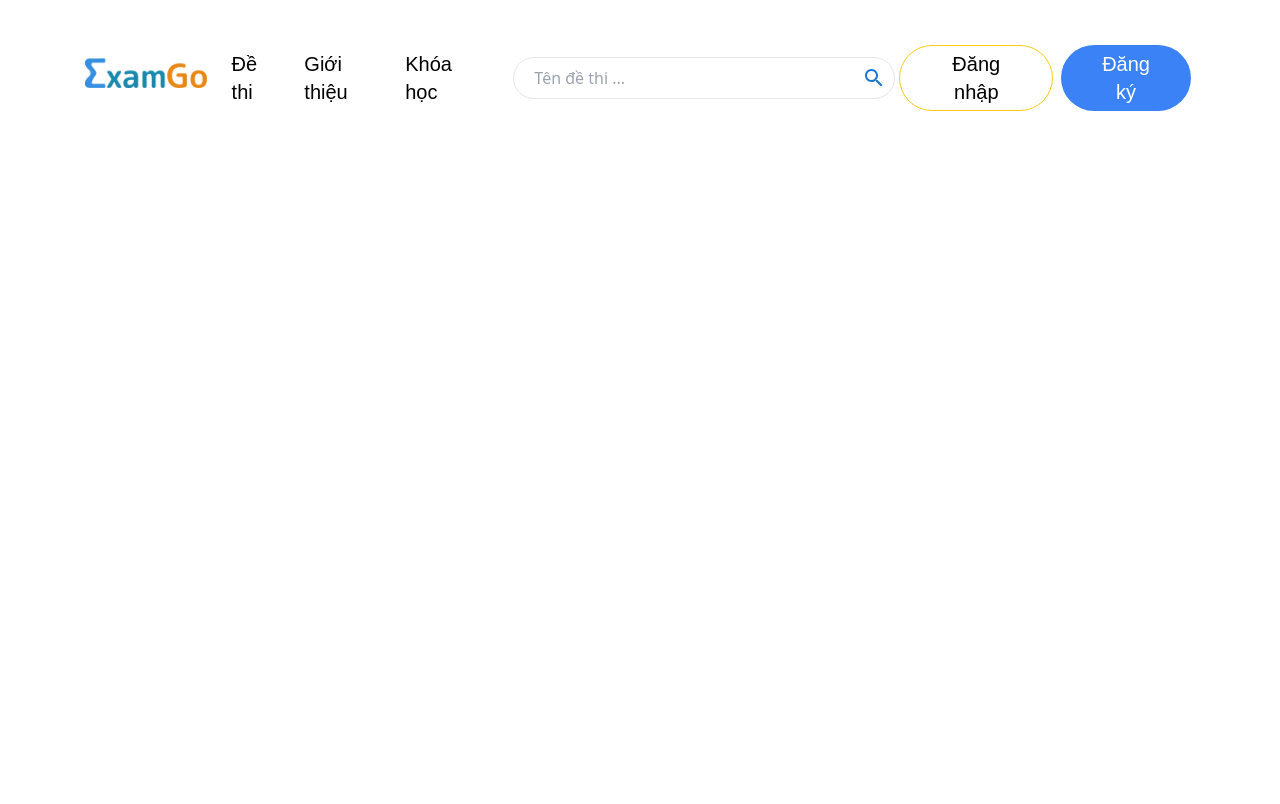
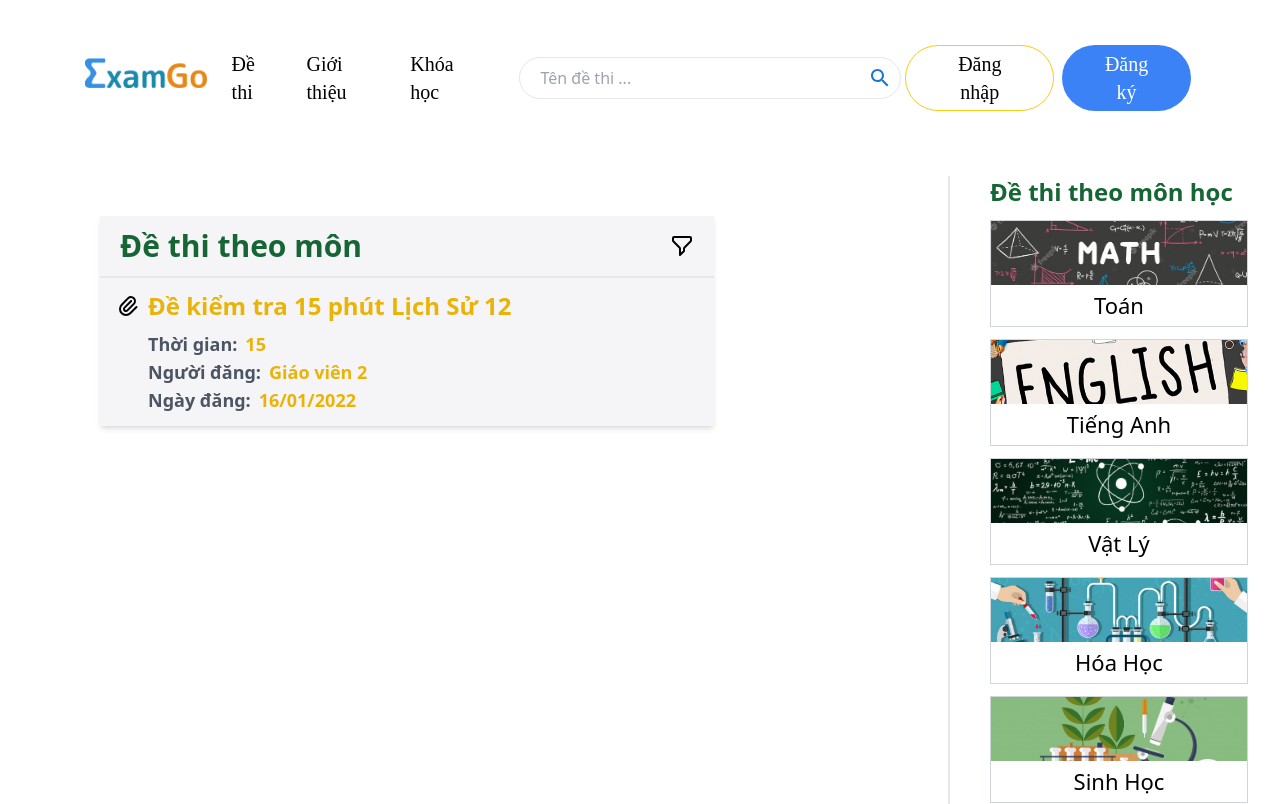
Before and after one commit to dungnguyenq1w2/ExamGo, a React (Create React App) app in the folder front-end/: page /exam in a window 1280 px wide. Shown: the top 804 px of the page. Built offline with nearby package versions, Linux system fonts and the light colour scheme.

Commit message:
add examlist page

```diff
--- a/front-end/src/components/Header.jsx
+++ b/front-end/src/components/Header.jsx
@@ -9,7 +9,10 @@ const Header = () => {
 	const [menu, setMenu] = useState(true);
 
 	return (
-		<div className="relative flex flex-nowrap items-center justify-between my-[10px] mx-[10px] py-[5px] px-[10px] lg:my-[20px] lg:mx-[10px] xl:my-[40px] xl:mx-[75px]">
+		<div
+			style={{ fontFamily: 'Yanone Kaffeesatz' }}
+			className="relative flex flex-nowrap items-center justify-between my-[10px] mx-[10px] py-[5px] px-[10px] lg:my-[20px] lg:mx-[10px] xl:my-[40px] xl:mx-[75px]"
+		>
 			<Link to="/">
 				<img
 					className="h-[25px] mb-[10px] md:h-[25px] lg:h-[30px]"
--- a/front-end/src/components/Loading.jsx
+++ b/front-end/src/components/Loading.jsx
@@ -1,4 +1,4 @@
-import React from "react";
+import React from 'react';
 
 function Loading() {
 	return <div></div>;
--- /dev/null
+++ b/front-end/src/features/Exam/components/ExamItem.jsx
@@ -0,0 +1,48 @@
+function ExamItem({ id, name, minuteLimit, creator, openDate, isDone }) {
+	return (
+		<div className="py-2">
+			<div className="flex jutify-between items-center">
+				<div className="flex flex-1 jutify-between items-center">
+					<svg
+						xmlns="http://www.w3.org/2000/svg"
+						className="h-6 w-6"
+						fill="none"
+						viewBox="0 0 24 24"
+						stroke="currentColor"
+					>
+						<path
+							strokeLinecap="round"
+							strokeLinejoin="round"
+							strokeWidth={2}
+							d="M15.172 7l-6.586 6.586a2 2 0 102.828 2.828l6.414-6.586a4 4 0 00-5.656-5.656l-6.415 6.585a6 6 0 108.486 8.486L20.5 13"
+						/>
+					</svg>
+
+					<h3
+						className={`text-md md:text-xl xl:text-2xl ${
+							isDone ? 'text-green-500' : 'text-yellow-500'
+						} font-semibold ml-2 cursor-pointer`}
+					>
+						{name}
+					</h3>
+				</div>
+			</div>
+			<div className="ml-8 mt-2">
+				<h3 className="text-sm sm:text-md xl:text-lg text-gray-600 font-semibold">
+					Thời gian:
+					<span className="text-yellow-500 ml-2">{minuteLimit}</span>
+				</h3>
+				<h4 className="text-sm sm:text-md xl:text-lg text-gray-600 font-semibold">
+					Người đăng:
+					<span className="text-yellow-500 ml-2">{creator}</span>
+				</h4>
+				<h4 className="text-sm sm:text-md xl:text-lg text-gray-600 font-semibold">
+					Ngày đăng:
+					<span className="text-yellow-500 ml-2">{openDate}</span>
+				</h4>
+			</div>
+		</div>
+	);
+}
+
+export default ExamItem;
--- a/front-end/src/features/Exam/index.jsx
+++ b/front-end/src/features/Exam/index.jsx
@@ -10,7 +10,7 @@ function ExamFeature(props) {
 	return (
 		<div className="exam">
 			<Routes>
-				<Route path="/:" element={<ExamList />} />
+				<Route path="/" element={<ExamList />} />
 				<Route path=":examId" element={<ExamDetail />} />
 				<Route path="take/:examId" element={<TakeExam />} />
 				<Route path="result/:examId" element={<ExamResult />} />
--- a/front-end/src/features/Exam/pages/ExamList.jsx
+++ b/front-end/src/features/Exam/pages/ExamList.jsx
@@ -1,7 +1,309 @@
-import React from 'react';
+import React, { useState } from 'react';
+import Loading from '../../../components/Loading';
+import moment from 'moment';
+import ExamItem from '../components/ExamItem';
 
 function ExamList() {
-	return <div>ExamList</div>;
+	const [exams, setExams] = useState([
+		{
+			_id: '61e3f41a3b7773d24d08c683',
+			name: 'Đề kiểm tra 15 phút Lịch Sử 12',
+			openedAt: '2022-01-16T08:34:24.636Z',
+			closedAt: '2022-01-16T08:34:24.636Z',
+			creator: {
+				_id: '61cf495623ef54e066d11ebb',
+				name: 'Giáo viên 2',
+			},
+			attemptLimit: 1,
+			minuteLimit: 15,
+			questions: [
+				'61e3f4183b7773d24d08c66d',
+				'61e3f4193b7773d24d08c677',
+				'61e3f41a3b7773d24d08c681',
+				'61e3f45bf5ee57a712a93c0a',
+			],
+			subject: 'Lịch sử',
+			grade: 12,
+			isDeleted: false,
+			__v: 0,
+			isEditable: false,
+			isDone: false,
+		},
+	]);
+	const [loading, setLoading] = useState(true);
+	return (
+		<div>
+			<section className="flex py-5 px-5 min-h-screen">
+				<div className="flex-1 py-5 md:py-10 p-0 sm:px-5 md:px-20 ">
+					<div className="xl:w-4/5 bg-gray-200 bg-opacity-40 shadow-md">
+						<div className="flex justify-between items-center sm:px-5 sm:py-3 p-3">
+							<h1 className="text-lg sm:text-2xl lg:text-3xl font-bold text-green-800">
+								Đề thi theo môn
+							</h1>
+							<svg
+								xmlns="http://www.w3.org/2000/svg"
+								className="h-6 w-6"
+								fill="none"
+								viewBox="0 0 24 24"
+								stroke="currentColor"
+							>
+								<path
+									strokeLinecap="round"
+									strokeLinejoin="round"
+									strokeWidth={2}
+									d="M3 4a1 1 0 011-1h16a1 1 0 011 1v2.586a1 1 0 01-.293.707l-6.414 6.414a1 1 0 00-.293.707V17l-4 4v-6.586a1 1 0 00-.293-.707L3.293 7.293A1 1 0 013 6.586V4z"
+								/>
+							</svg>
+						</div>
+
+						{loading ? (
+							exams.map((e) => (
+								<div
+									key={e._id}
+									className="flex justify-between border-t-2 cursor-pointer px-4 py-1 hover:bg-gray-200"
+								>
+									<div
+										className="w-full"
+										// onClick={() =>
+										// 	router.push({
+										// 		pathname: e.isDone ? 'result' : 'takeExam',
+										// 		query: {
+										// 			idExam: e._id,
+										// 		},
+										// 	})
+										// }
+									>
+										<ExamItem
+											id={e._id}
+											name={e.name}
+											minuteLimit={e.minuteLimit}
+											creator={e.creator.name}
+											openDate={moment
+												.utc(e.openedAt)
+												.local()
+												.format('DD/MM/YYYY')}
+											isDone={e.isDone}
+										/>
+									</div>
+
+									{/* {e.isEditable && user?.role == 'teacher' && (
+										<div className="flex flex-col">
+											<svg
+												xmlns="http://www.w3.org/2000/svg"
+												className="h-10 w-10 cursor-pointer mt-3 hover:bg-gray-50 p-2 rounded-full"
+												fill="none"
+												viewBox="0 0 24 24"
+												stroke="currentColor"
+												// onClick={() =>
+												// 	router.push({
+												// 		pathname: 'editExam',
+												// 		query: {
+												// 			idExam: e._id,
+												// 		},
+												// 	})
+												// }
+											>
+												<path
+													strokeLinecap="round"
+													strokeLinejoin="round"
+													strokeWidth={2}
+													d="M11 5H6a2 2 0 00-2 2v11a2 2 0 002 2h11a2 2 0 002-2v-5m-1.414-9.414a2 2 0 112.828 2.828L11.828 15H9v-2.828l8.586-8.586z"
+												/>
+											</svg>
+											<svg
+												xmlns="http://www.w3.org/2000/svg"
+												className="h-10 w-10 cursor-pointer mt-3 hover:bg-gray-50 p-2 rounded-full"
+												fill="none"
+												viewBox="0 0 24 24"
+												stroke="currentColor"
+												onClick={() => handleDeleteExam(e._id)}
+											>
+												<path
+													strokeLinecap="round"
+													strokeLinejoin="round"
+													strokeWidth={2}
+													d="M19 7l-.867 12.142A2 2 0 0116.138 21H7.862a2 2 0 01-1.995-1.858L5 7m5 4v6m4-6v6m1-10V4a1 1 0 00-1-1h-4a1 1 0 00-1 1v3M4 7h16"
+												/>
+											</svg>
+										</div>
+									)} */}
+								</div>
+							))
+						) : (
+							<>
+								<Loading />
+							</>
+						)}
+
+						{loading && exams?.length == 0 && (
+							<h1 className="text-md sm:text-xl lg:text-2xl p-4">
+								Chưa có đề thi của môn
+							</h1>
+						)}
+					</div>
+				</div>
+
+				<div className="hidden lg:block border-l-2 border-gray-200 pl-10 pr-3 mb-10">
+					<h1 className="text-2xl font-bold text-green-800 mb-3">Đề thi theo môn học</h1>
+					<div className="grid grid-cols-1 gap-3 place-items-center">
+						<div
+							className="border border-gray-300 cursor-pointer"
+							// onClick={() => {
+							// 	setLoading(false);
+							// 	router.push({
+							// 		pathname: 'exam',
+							// 		query: {
+							// 			subject: 'Toán',
+							// 		},
+							// 	});
+							// }}
+						>
+							<img
+								className="object-cover w-64 h-16"
+								src="/images/math.jpg"
+								alt="math"
+							/>
+							<h3 className="text-center w-full py-1 text-md ">Toán</h3>
+						</div>
+						<div
+							className="border border-gray-300 cursor-pointer"
+							// onClick={() => {
+							// 	setLoading(false);
+							// 	router.push({
+							// 		pathname: 'exam',
+							// 		query: {
+							// 			subject: 'Tiếng anh',
+							// 		},
+							// 	});
+							// }}
+						>
+							<img
+								className="object-cover w-64 h-16"
+								src="/images/english.jpg"
+								alt="english"
+							/>
+							<h3 className="text-center w-full py-1 text-md ">Tiếng Anh</h3>
+						</div>
+						<div
+							className="border border-gray-300 cursor-pointer"
+							// onClick={() => {
+							// 	setLoading(false);
+							// 	router.push({
+							// 		pathname: 'exam',
+							// 		query: {
+							// 			subject: 'Vật lý',
+							// 		},
+							// 	});
+							// }}
+						>
+							<img
+								className="object-cover w-64 h-16"
+								src="/images/physics.jpg"
+								alt="physics"
+							/>
+							<h3 className="text-center w-full py-1 text-md ">Vật Lý</h3>
+						</div>
+						<div
+							className="border border-gray-300 cursor-pointer"
+							// onClick={() => {
+							// 	setLoading(false);
+							// 	router.push({
+							// 		pathname: 'exam',
+							// 		query: {
+							// 			subject: 'Hóa học',
+							// 		},
+							// 	});
+							// }}
+						>
+							<img
+								className="object-cover w-64 h-16"
+								src="/images/chemistry.jpg"
+								alt="chemistry"
+							/>
+							<h3 className="text-center w-full py-1 text-md ">Hóa Học</h3>
+						</div>
+						<div
+							className="border border-gray-300 cursor-pointer"
+							// onClick={() => {
+							// 	setLoading(false);
+							// 	router.push({
+							// 		pathname: 'exam',
+							// 		query: {
+							// 			subject: 'Sinh học',
+							// 		},
+							// 	});
+							// }}
+						>
+							<img
+								className="object-cover w-64 h-16"
+								src="/images/biology.jpg"
+								alt="biology"
+							/>
+							<h3 className="text-center w-full py-1 text-md ">Sinh Học</h3>
+						</div>
+						<div
+							className="border border-gray-300 cursor-pointer"
+							// onClick={() => {
+							// 	setLoading(false);
+							// 	router.push({
+							// 		pathname: 'exam',
+							// 		query: {
+							// 			subject: 'Lịch sử',
+							// 		},
+							// 	});
+							// }}
+						>
+							<img
+								className="object-cover w-64 h-16"
+								src="/images/history.jpg"
+								alt="history"
+							/>
+							<h3 className="text-center w-full py-1 text-md ">Lịch Sử</h3>
+						</div>
+						<div
+							className="border border-gray-300 cursor-pointer"
+							// onClick={() => {
+							// 	setLoading(false);
+							// 	router.push({
+							// 		pathname: 'exam',
+							// 		query: {
+							// 			subject: 'Địa lý',
+							// 		},
+							// 	});
+							// }}
+						>
+							<img
+								className="object-cover w-64 h-16"
+								src="/images/geography.jpg"
+								alt="geography"
+							/>
+							<h3 className="text-center w-full py-1 text-md">Địa Lý</h3>
+						</div>
+
+						<div
+							className="border border-gray-300 cursor-pointer"
+							// onClick={() => {
+							// 	setLoading(false);
+							// 	router.push({
+							// 		pathname: 'exam',
+							// 		query: {
+							// 			subject: 'Giáo dục công dân',
+							// 		},
+							// 	});
+							// }}
+						>
+							<img
+								className="object-cover w-64 h-16"
+								src="/images/civiceducation.jpg"
+								alt="civic education"
+							/>
+							<h3 className="text-center w-full py-1 text-md ">Giáo Dục Công Dân</h3>
+						</div>
+					</div>
+				</div>
+			</section>
+		</div>
+	);
 }
 
 export default ExamList;
--- a/front-end/src/index.css
+++ b/front-end/src/index.css
@@ -8,7 +8,7 @@ body {
 	margin: 0;
 	padding: 0;
 	box-sizing: border-box;
-	font-family: 'Yanone Kaffeesatz', sans-serif;
+	/* font-family: 'Yanone Kaffeesatz', sans-serif; */
 	font-size: 22px;
 	-webkit-font-smoothing: antialiased;
 	-moz-osx-font-smoothing: grayscale;
```
